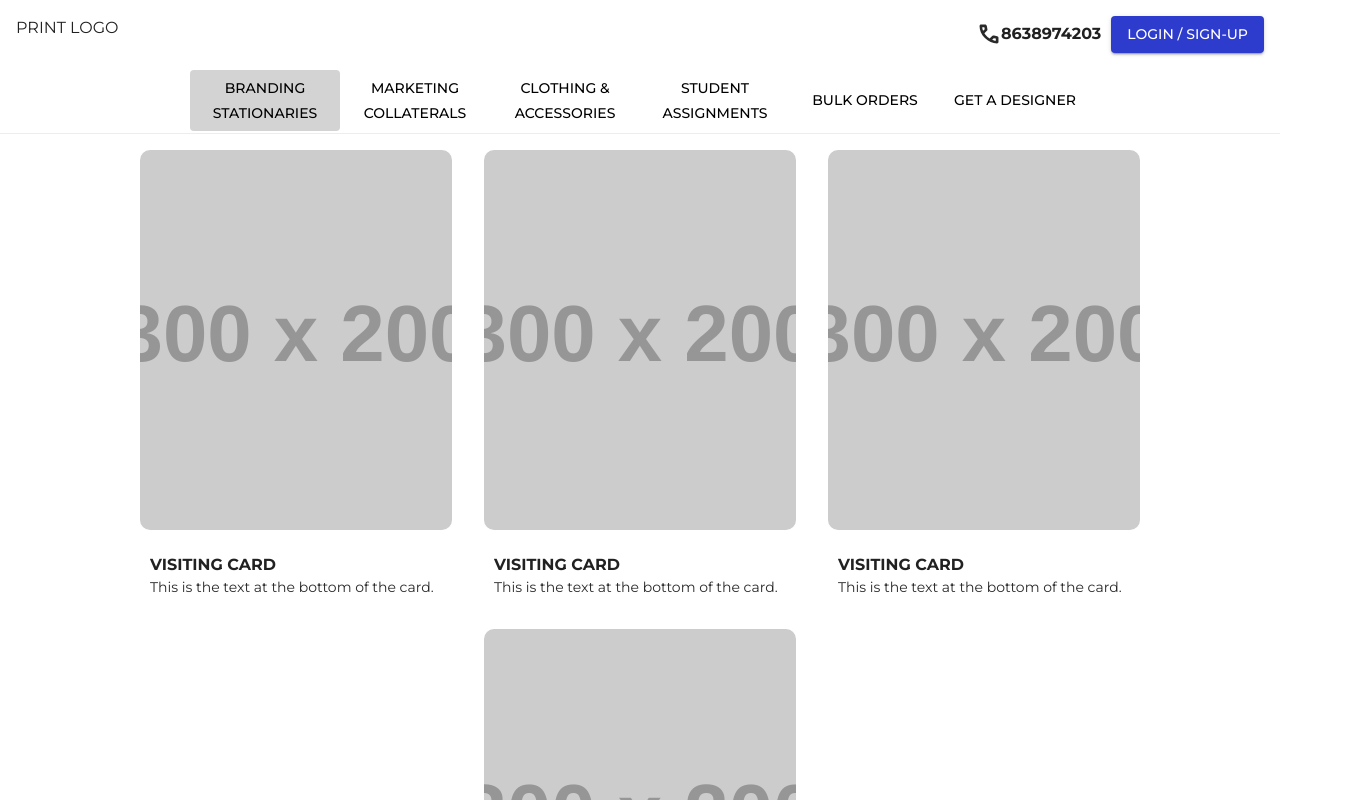
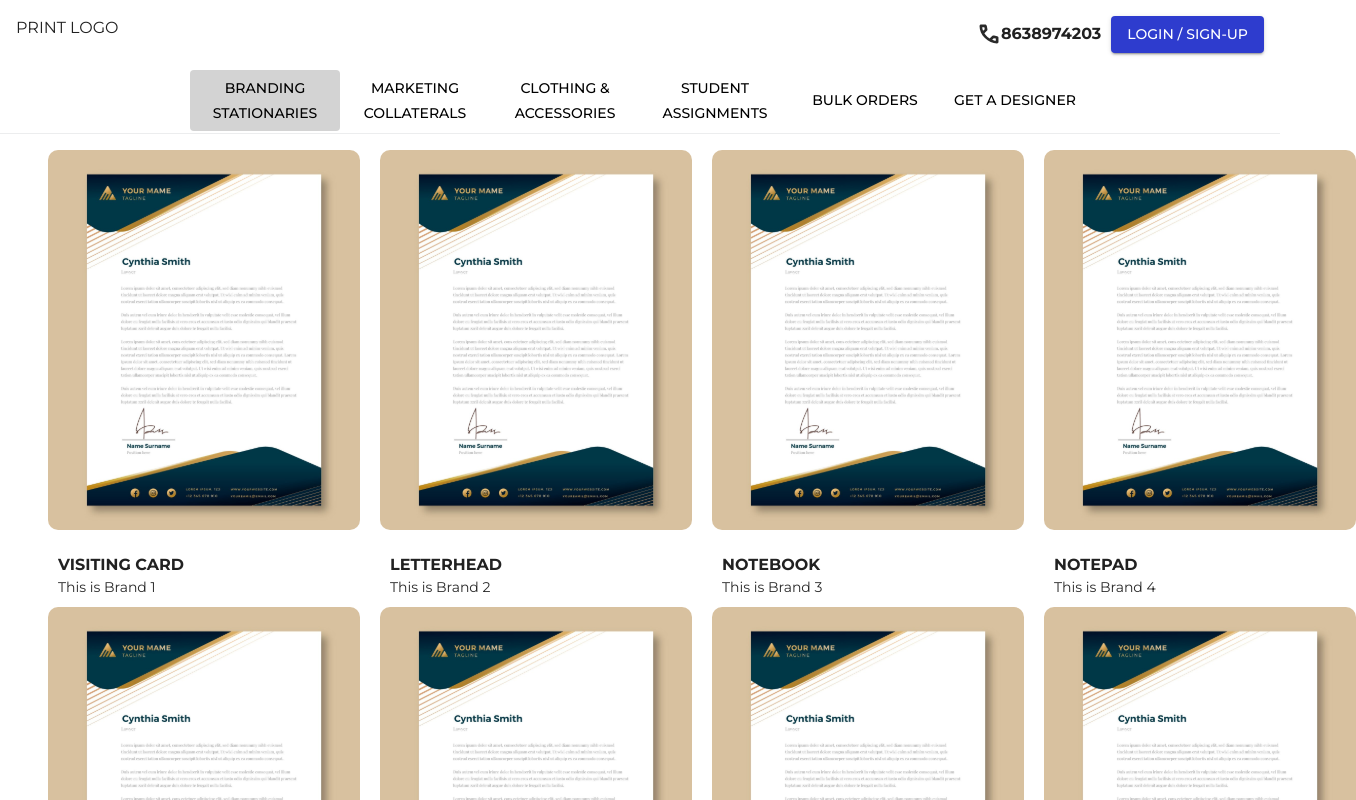
Before and after one commit to tanaybasak/vistas, a React (Vite) app: page /branding in a window 1280 px wide. Shown: the top 800 px of the page, 1356 px wide, since content can reach past the window. Built offline with nearby package versions, Linux system fonts and the light colour scheme.

Commit message:
changes main

```diff
--- a/src/components/Card.jsx
+++ b/src/components/Card.jsx
@@ -1,15 +1,16 @@
 import { Box, Typography } from "@mui/material";
 import "./Card.css";
 import { useNavigate } from "react-router-dom";
-function CardBrand() {
+import PropTypes from "prop-types";
+function CardBrand({ title, description, img }) {
   const navigate = useNavigate();
   const handleItemClick = () => {
-      navigate('/branding/details');
+    navigate('/branding/details');
   }
   return (
     <Box className="card" onClick={handleItemClick}>
       <img
-        src="https://via.placeholder.com/300x200"
+        src={img}
         alt="Card"
         className="card_img"
       />
@@ -21,14 +22,19 @@ function CardBrand() {
           sx={{ border: "none" }}
           className="card_title"
         >
-          VISITING CARD
+          {title}
         </Typography>
         <Typography variant="body2" noWrap sx={{ border: "none" }} className="card_subtitle">
-          This is the text at the bottom of the card.
+          {description}
         </Typography>
       </Box>
     </Box>
   );
 }
 
+CardBrand.propTypes = {
+  title: PropTypes.string.isRequired,
+  description: PropTypes.string.isRequired,
+  img: PropTypes.string.isRequired
+}
 export default CardBrand;
--- a/src/pages/Branding/Branding.css
+++ b/src/pages/Branding/Branding.css
@@ -0,0 +1,12 @@
+.branding_container {
+    column-gap: 20px;
+    row-gap: 10px;
+    margin-left: 2rem;
+    margin-right: 2rem;
+    display: grid;
+    padding: 1rem;
+    grid-template-columns: auto auto auto auto;
+    grid-template-rows: auto auto auto auto;
+    place-items: center;
+    /* Shorthand for align-items and justify-items */
+}
--- a/src/pages/Branding/Branding.jsx
+++ b/src/pages/Branding/Branding.jsx
@@ -1,18 +1,25 @@
 import { Outlet } from "react-router-dom";
 import CardBrand from "../../components/Card";
-import { Grid2 } from "@mui/material"; // Assuming you use MUI's Grid2 for layout
+import Grid from '@mui/material/Grid2';
+import visitingImg from '../../assets/image.svg';
+import { Box } from "@mui/material";
+import './Branding.css';
+const cardData = [
+  { id: 1, title: "VISITING CARD", description: "This is Brand 1", image: visitingImg },
+  { id: 2, title: "LETTERHEAD", description: "This is Brand 2", image: visitingImg },
+  { id: 3, title: "NOTEBOOK", description: "This is Brand 3", image: visitingImg },
+  { id: 4, title: "NOTEPAD", description: "This is Brand 4", image: visitingImg },
+  { id: 5, title: "PRESENTATION FOLDERS", description: "This is Brand 4", image: visitingImg },
+  { id: 5, title: "ID CARD", description: "This is Brand 4", image: visitingImg },
+  { id: 5, title: "FLIP DESK CALENDAR", description: "This is Brand 4", image: visitingImg },
+  { id: 7, title: "ENVELOP", description: "This is Brand 4", image: visitingImg },
 
-const cardData = [
-  { id: 1, title: "Brand 1", description: "This is Brand 1" },
-  { id: 2, title: "Brand 2", description: "This is Brand 2" },
-  { id: 3, title: "Brand 3", description: "This is Brand 3" },
-  { id: 4, title: "Brand 4", description: "This is Brand 4" },
 ];
 
 function Branding() {
   return (
     <>
-      <Grid2
+      {/* <Grid2
         container
         spacing={4}
         style={{ padding: 16 }}
@@ -21,11 +28,20 @@ function Branding() {
       >
         {cardData.map((card) => (
           <Grid2 key={card.id} xs={12} sm={6} md={4} lg={3}>
-            <CardBrand title={card.title} description={card.description} />
+            <CardBrand title={card.title} description={card.description} img={card.image} />
           </Grid2>
         ))}
-      </Grid2>
-      <Outlet />
+      </Grid2> */}
+
+      <div className="branding_container">
+        {cardData.map((card) => (
+          <div className="grid-item" key={card.id}>
+            <CardBrand title={card.title} description={card.description} img={card.image} />
+          </div>
+        ))}
+        <Outlet />
+
+      </div>
     </>
   );
 }
```
Also changed, not shown: src/assets/image.svg (added).
